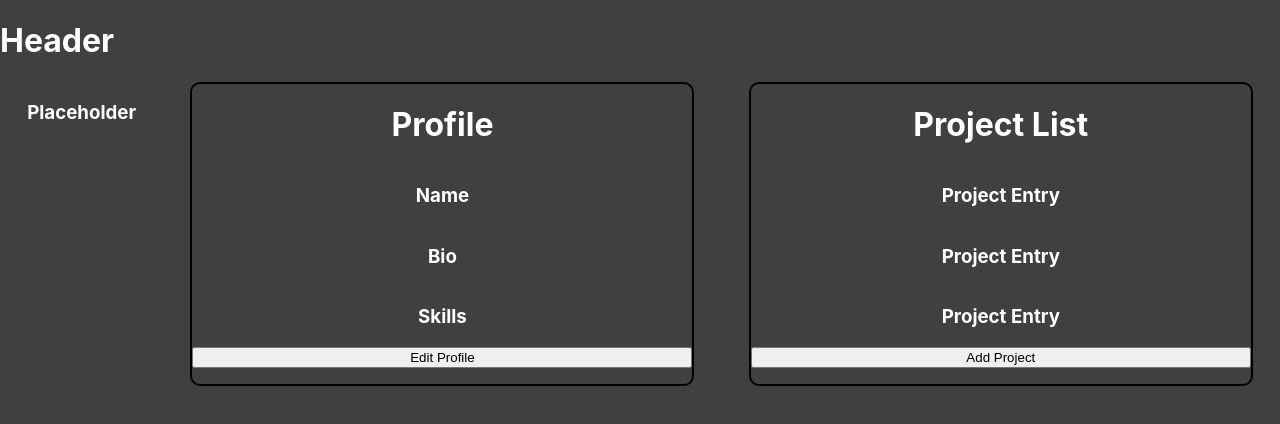
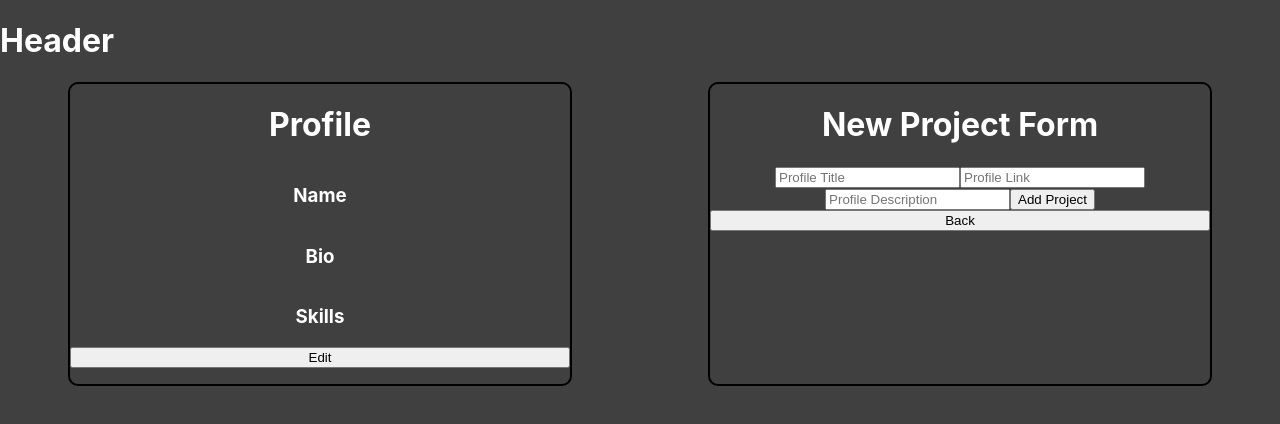
Before and after one commit to jfpalchak/nosql-react-portfolio, a React (Create React App) app: page / in a window 1280 px wide. Shown: the top 424 px of the page. Built offline with nearby package versions, Linux system fonts and the light colour scheme; no server answers.

Commit message:
allow adding new project to project list via form
Co-authored-by: Onur Kaymak <onurkaymak@outlook.com>
Co-authored-by: Joey Palchak <joey.palchak@gmail.com>

```diff
--- a/package.json
+++ b/package.json
@@ -10,6 +10,7 @@
     "@types/node": "^16.18.67",
     "@types/react": "^18.2.41",
     "@types/react-dom": "^18.2.17",
+    "firebase": "^9.23.0",
     "react": "^18.2.0",
     "react-dom": "^18.2.0",
     "react-scripts": "5.0.1",
--- a/src/components/PortfolioControl.tsx
+++ b/src/components/PortfolioControl.tsx
@@ -5,33 +5,55 @@ import Card from "./Utils/Card";
 import ProfileEditForm from "./ProfileEditForm";
 import ProjectNewForm from "./ProjectNewForm";
 import ProjectEditForm from "./ProjectEditForm";
+import db from "./../firebase";
+import { collection, addDoc } from "firebase/firestore";
 
 const PortfolioControl = () => {
   // State slices controlled by useState
   const [profileEdit, setProfileEdit] = useState(false);
-  const [projectListVisible, setProjectListVisible] = useState(true);
+  const [projectListVisible, setProjectListVisible] = useState(false);
 
   // Functions
 
+  const handleEditProfileButtonClick = () => {
+    setProfileEdit(!profileEdit);
+  };
+
+  const handleAddProjectButtonClick = () => {
+    setProjectListVisible(!projectListVisible);
+  };
+  // onAddProjectButtonClick = { handleAddProjectButtonClick };
+
+  const handleAddingNewProjectToList = async (newProjectData: Project) => {
+    await addDoc(collection(db, "projects"), newProjectData);
+    setProjectListVisible(true);
+  };
+
   // Conditional rendering
-  let currentlyVisibleState = null;
-  currentlyVisibleState = (
-    <>
-      <div className="container">
-        <Profile />
-        <ProjectList />
-      </div>
-    </>
-  );
+  // let currentlyVisibleState = null;
+  // currentlyVisibleState = (
+  //   <>
+  //     <div className="container">
+  //       <Profile />
+  //       <ProjectList />
+  //     </div>
+  //   </>
+  // );
 
   // let currentlyShownCard = null;
 
   return (
     // Rendering Components; passing in props (functions & state)
     <main style={mainStyle}>
-      <h3>Placeholder</h3>
-      <Card>{profileEdit ? <ProfileEditForm /> : <Profile />}</Card>
-      <Card>{projectListVisible ? <ProjectList /> : <ProjectNewForm />}</Card>
+      {/* <h3>Placeholder</h3> */}
+      <Card>
+        {profileEdit ? <ProfileEditForm /> : <Profile onEditProfileButtonClick={handleEditProfileButtonClick} />}
+        <button onClick={handleEditProfileButtonClick}>{profileEdit ? "Back" : "Edit"}</button>
+      </Card>
+      <Card>
+        {projectListVisible ? <ProjectList /> : <ProjectNewForm onFormSubmit={handleAddingNewProjectToList} />}
+        <button onClick={handleAddProjectButtonClick}>{projectListVisible ? "Add" : "Back"}</button>
+      </Card>
     </main>
   );
 };
@@ -41,4 +63,10 @@ const mainStyle = {
   justifyContent: "space-around",
 };
 
+interface Project {
+  title: string;
+  link: string;
+  description: string;
+}
+
 export default PortfolioControl;
--- a/src/components/Profile.tsx
+++ b/src/components/Profile.tsx
@@ -1,13 +1,17 @@
 import React from "react";
 
-const Profile = () => {
+type ProfileProps = {
+  onEditProfileButtonClick: () => void;
+};
+
+const Profile = (props: ProfileProps) => {
   return (
     <React.Fragment>
       <h1>Profile</h1>
       <h3>Name</h3>
       <h3>Bio</h3>
       <h3>Skills</h3>
-      <button>Edit Profile</button>
+      {/* <button onClick={props.onEditProfileButtonClick}>Edit Profile</button> */}
     </React.Fragment>
   );
 };
--- a/src/components/ProjectList.tsx
+++ b/src/components/ProjectList.tsx
@@ -1,4 +1,5 @@
 import React from "react";
+import ProjectNewForm from "./ProjectNewForm";
 
 const ProjectList = () => {
   return (
@@ -7,7 +8,6 @@ const ProjectList = () => {
       <h3>Project Entry</h3>
       <h3>Project Entry</h3>
       <h3>Project Entry</h3>
-      <button> Add Project</button>
     </React.Fragment>
   );
 };
--- a/src/components/ProjectNewForm.tsx
+++ b/src/components/ProjectNewForm.tsx
@@ -1,10 +1,94 @@
+// import React, { FormEvent } from "react";
+
+// const ProjectNewForm = (props: ProjectNewForm) => {
+//   const handleNewProjectFormSubmission = (event: React.FormEvent<HTMLFormElement>) => {
+//     event.preventDefault();
+
+//     const target = event.currentTarget;
+
+//     const data = {
+//       name: target.name.value,
+//       email: target.email.value,
+//       password: target.password.value,
+//       confirmPassword: target.confirmPassword.value,
+//       conditionsAccepted: target.conditionsAccepted.checked,
+//     };
+
+//     props.onFormSubmit({
+//       title: event.target.title.value,
+//       link: event.target.link.value,
+//       description: event.target.description.value,
+//     });
+//   };
+
+//   return (
+//     <React.Fragment>
+//       <h1>New Project Form</h1>
+//       <form onSubmit={handleNewProjectFormSubmission}>
+//         <input type="text" name="title" placeholder="Profile Title" />
+//         <input type="text" name="link" placeholder="Profile Link" />
+//         <input type="text" name="description" placeholder="Profile Description" />
+//         <button type="submit">Add Project</button>
+//       </form>
+//     </React.Fragment>
+//   );
+// };
+
+// // type FormEvent = React.FormEvent<HTMLFormElement>;
+
+// interface CustomElements {
+//   title: string;
+//   link: string;
+//   description: string;
+// }
+
+// // type FormEvent = {
+// //   target: HTMLInputElement;
+// // };
+
+// // type FormData = {
+// //   title: string;
+// //   link: string;
+// //   description: string;
+// // };
+
+// type ProjectNewForm = {
+//   onFormSubmit: (x: object) => Promise<void>;
+// };
+
+// export default ProjectNewForm;
+
 import React from "react";
 
-const ProjectNewForm = () => {
+// Define the type for the props
+interface ProjectNewFormProps {
+  onFormSubmit: (data: Project) => void;
+}
+
+// Use the defined type for the props
+const ProjectNewForm: React.FC<ProjectNewFormProps> = (props) => {
+  const handleNewProjectFormSubmission = (event: React.FormEvent<CustomForm>) => {
+    event.preventDefault();
+
+    console.log(event);
+
+    const target = event.currentTarget.elements;
+
+    // Extract data from the form
+    const data = {
+      title: target.title.value,
+      link: target.link.value,
+      description: target.description.value,
+    };
+
+    // Call the onFormSubmit function from props with the project data
+    props.onFormSubmit(data);
+  };
+
   return (
     <React.Fragment>
       <h1>New Project Form</h1>
-      <form>
+      <form onSubmit={handleNewProjectFormSubmission}>
         <input type="text" name="title" placeholder="Profile Title" />
         <input type="text" name="link" placeholder="Profile Link" />
         <input type="text" name="description" placeholder="Profile Description" />
@@ -14,4 +98,22 @@ const ProjectNewForm = () => {
   );
 };
 
+// Step 1: Extend
+interface CustomElements extends HTMLFormControlsCollection {
+  title: HTMLInputElement;
+  link: HTMLInputElement;
+  description: HTMLInputElement;
+}
+
+// Step 2
+interface CustomForm extends HTMLFormElement {
+  readonly elements: CustomElements;
+}
+
+interface Project {
+  title: string;
+  link: string;
+  description: string;
+}
+
 export default ProjectNewForm;
--- /dev/null
+++ b/src/firebase.tsx
@@ -0,0 +1,16 @@
+import { initializeApp } from "firebase/app";
+import { getFirestore } from "firebase/firestore";
+
+const firebaseConfig = {
+  apiKey: process.env.REACT_APP_FIREBASE_API_KEY,
+  authDomain: process.env.REACT_APP_FIREBASE_AUTH_DOMAIN,
+  projectId: process.env.REACT_APP_FIREBASE_PROJECT_ID,
+  storageBucket: process.env.REACT_APP_FIREBASE_STORAGE_BUCKET,
+  messagingSenderId: process.env.REACT_APP_FIREBASE_SENDER_ID,
+  appId: process.env.REACT_APP_FIREBASE_APP_ID,
+};
+
+const app = initializeApp(firebaseConfig);
+const db = getFirestore(app);
+
+export default db;
```
Also changed, not shown: 1 other file (tests, documents, lock files or other folders).
